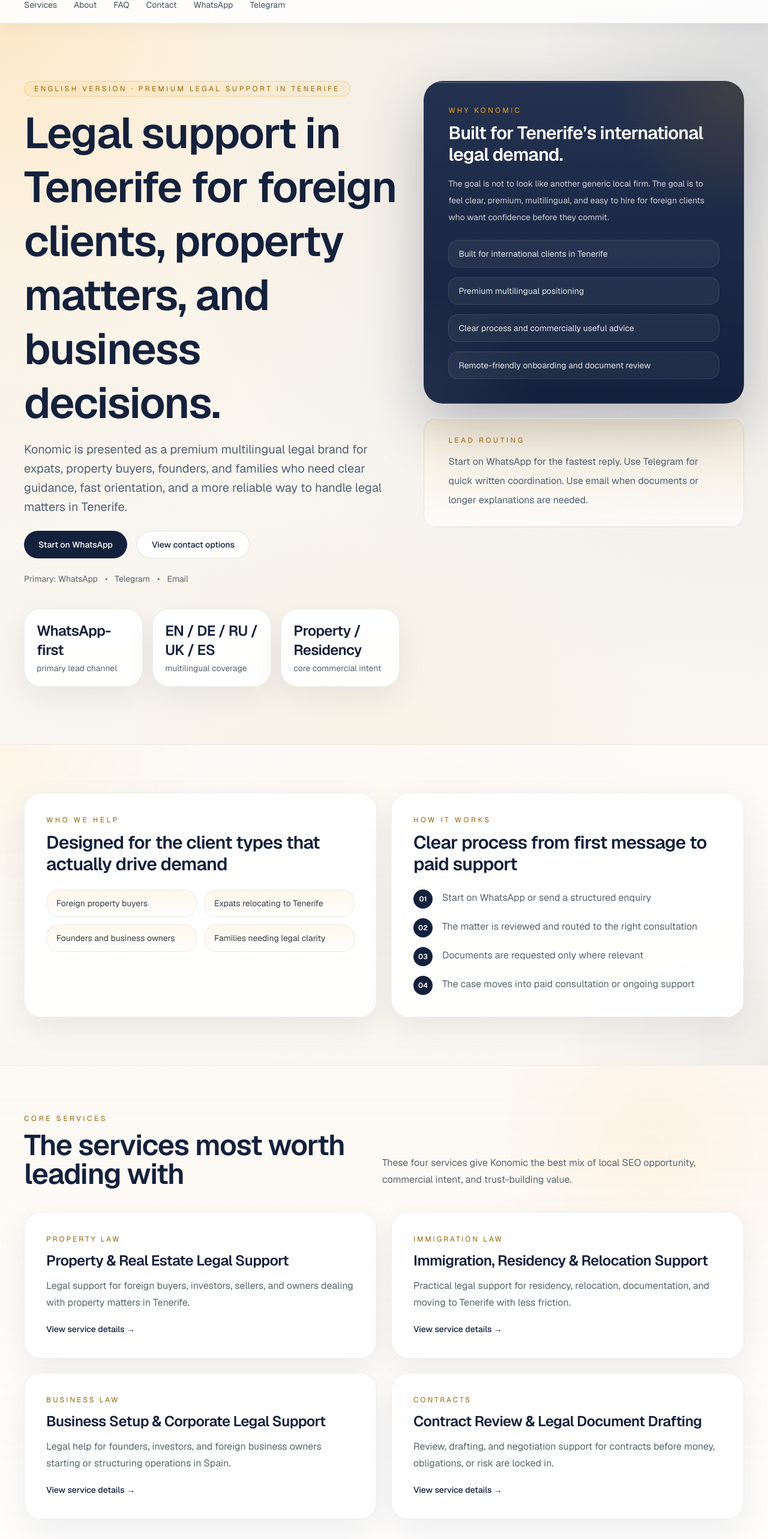
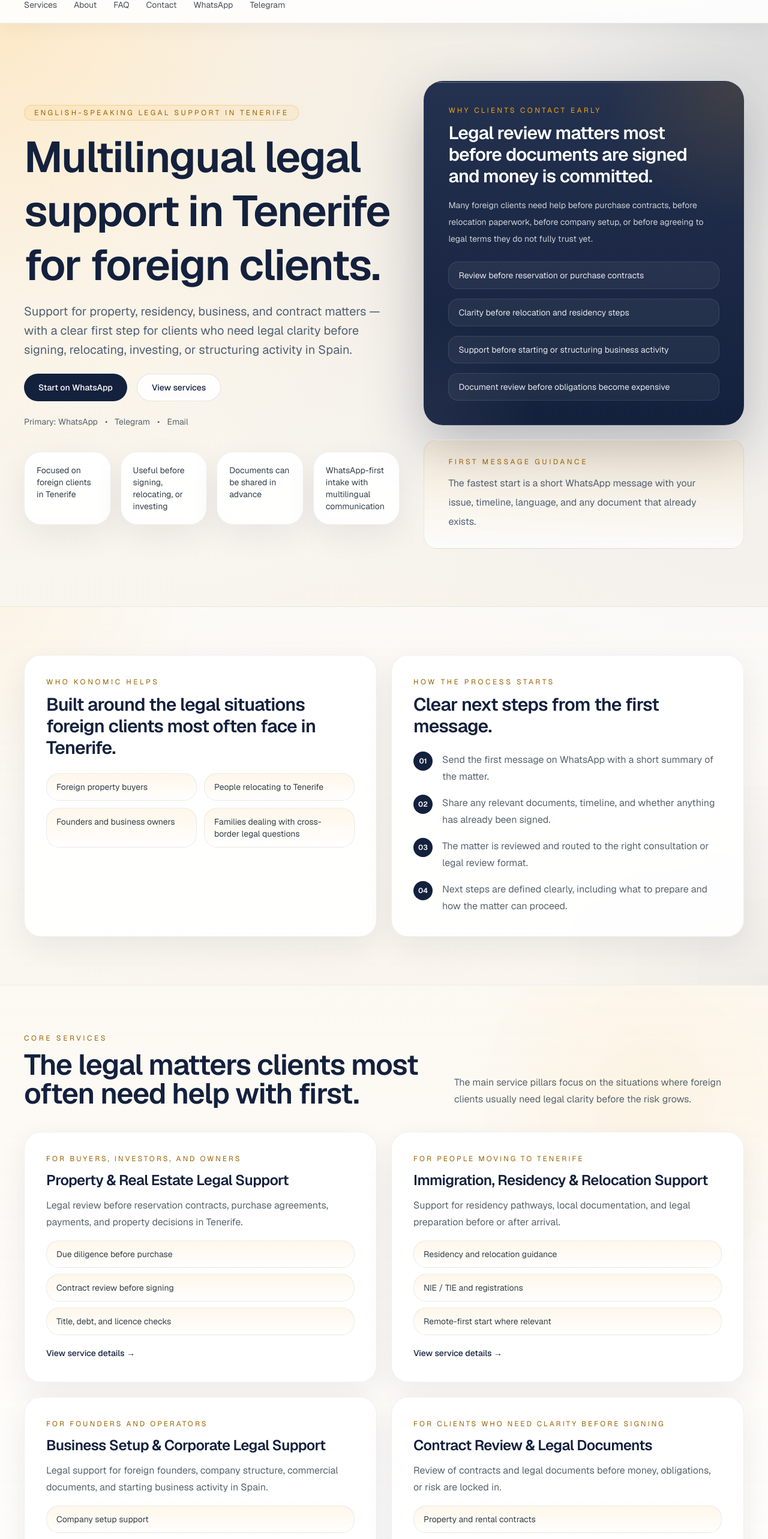
Before and after one commit to heaodoff/konomic, a Next.js app in the folder konomic-site/: page /en in a window 1280 px wide. Shown: the part 74-2640 px from the top of the page at 60% size. Built offline with nearby package versions, Linux system fonts and the light colour scheme.

Commit message:
Rewrite English homepage around client intent

```diff
--- a/konomic-site/src/app/en/page.tsx
+++ b/konomic-site/src/app/en/page.tsx
@@ -1,89 +1,159 @@
 import type { Metadata } from 'next';
 import Link from 'next/link';
-import { coreServices, faqs, trustPoints } from '@/content/site';
+import { faqs } from '@/content/site';
 
 export const metadata: Metadata = {
   title: 'English-Speaking Legal Services in Tenerife',
   description:
-    'Premium multilingual legal support in Tenerife for foreign clients, with services for property, residency, business, and contracts.',
+    'Multilingual legal support in Tenerife for foreign clients dealing with property, residency, business, and contract matters.',
   alternates: {
     canonical: '/en',
   },
   openGraph: {
     title: 'English-Speaking Legal Services in Tenerife',
     description:
-      'Premium multilingual legal support in Tenerife for foreign clients, with services for property, residency, business, and contracts.',
+      'Multilingual legal support in Tenerife for foreign clients dealing with property, residency, business, and contract matters.',
     url: '/en',
   },
 };
 
 const whatsappUrl = 'https://wa.me/34643319719';
 const telegramUrl = 'https://t.me/nkitl0';
-const topServices = coreServices.slice(0, 4);
 
-const audiences = [
-  'Foreign property buyers',
-  'Expats relocating to Tenerife',
-  'Founders and business owners',
-  'Families needing legal clarity',
+const serviceHighlights = [
+  {
+    title: 'Property & Real Estate Legal Support',
+    eyebrow: 'For buyers, investors, and owners',
+    text: 'Legal review before reservation contracts, purchase agreements, payments, and property decisions in Tenerife.',
+    bullets: ['Due diligence before purchase', 'Contract review before signing', 'Title, debt, and licence checks'],
+    href: '/en/services#property-real-estate-lawyer-tenerife',
+  },
+  {
+    title: 'Immigration, Residency & Relocation Support',
+    eyebrow: 'For people moving to Tenerife',
+    text: 'Support for residency pathways, local documentation, and legal preparation before or after arrival.',
+    bullets: ['Residency and relocation guidance', 'NIE / TIE and registrations', 'Remote-first start where relevant'],
+    href: '/en/services#residency-immigration-lawyer-tenerife',
+  },
+  {
+    title: 'Business Setup & Corporate Legal Support',
+    eyebrow: 'For founders and operators',
+    text: 'Legal support for foreign founders, company structure, commercial documents, and starting business activity in Spain.',
+    bullets: ['Company setup support', 'Shareholder and partner arrangements', 'Commercial contracts and structure'],
+    href: '/en/services#business-corporate-lawyer-tenerife',
+  },
+  {
+    title: 'Contract Review & Legal Documents',
+    eyebrow: 'For clients who need clarity before signing',
+    text: 'Review of contracts and legal documents before money, obligations, or risk are locked in.',
+    bullets: ['Property and rental contracts', 'Commercial and service agreements', 'Bilingual document review'],
+    href: '/en/services#contract-review-document-drafting',
+  },
+];
+
+const clientSituations = [
+  'Buying property in Tenerife and wanting legal review before paying a deposit',
+  'Relocating to Spain and needing clarity on residency or documentation',
+  'Setting up a business structure as a foreign founder or operator',
+  'Reviewing a contract before signing or transferring money',
+  'Sending documents from abroad before arriving in Tenerife',
+  'Trying to understand the right legal next step instead of guessing',
 ];
 
 const processSteps = [
-  'Start on WhatsApp or send a structured enquiry',
-  'The matter is reviewed and routed to the right consultation',
-  'Documents are requested only where relevant',
-  'The case moves into paid consultation or ongoing support',
+  'Send the first message on WhatsApp with a short summary of the matter.',
+  'Share any relevant documents, timeline, and whether anything has already been signed.',
+  'The matter is reviewed and routed to the right consultation or legal review format.',
+  'Next steps are defined clearly, including what to prepare and how the matter can proceed.',
+];
+
+const trustPoints = [
+  'Focused on foreign clients in Tenerife',
+  'Useful before signing, relocating, or investing',
+  'Documents can be shared in advance',
+  'WhatsApp-first intake with multilingual communication',
+];
+
+const marketPoints = [
+  'A clearer first step than the typical generic law-firm website',
+  'Structured around property, relocation, business, and contracts',
+  'Designed for foreign clients who often start the process remotely',
+  'Built to feel practical, modern, and easy to trust',
 ];
 
 export default function EnHomePage() {
   return (
     <main>
       <section className="relative mx-auto grid max-w-7xl gap-8 px-5 py-10 lg:grid-cols-[1.08fr_0.92fr] lg:gap-10 lg:px-10 lg:py-24">
-        <div className="absolute inset-x-0 top-0 -z-10 h-[28rem] bg-[radial-gradient(circle_at_top_left,rgba(252,163,17,0.10),transparent_34%),radial-gradient(circle_at_top_right,rgba(20,33,61,0.07),transparent_28%)]" aria-hidden="true" />
+        <div
+          className="absolute inset-x-0 top-0 -z-10 h-[28rem] bg-[radial-gradient(circle_at_top_left,rgba(252,163,17,0.10),transparent_34%),radial-gradient(circle_at_top_right,rgba(20,33,61,0.07),transparent_28%)]"
+          aria-hidden="true"
+        />
         <div className="flex flex-col justify-center">
           <div className="ui-accent-chip mb-4 inline-flex w-fit rounded-full px-4 py-1 text-xs uppercase tracking-[0.28em]">
-            English version · premium legal support in Tenerife
+            English-speaking legal support in Tenerife
           </div>
           <h1 className="max-w-4xl text-3xl leading-tight font-semibold tracking-tight sm:text-4xl md:text-7xl">
-            Legal support in Tenerife for foreign clients, property matters, and business decisions.
+            Multilingual legal support in Tenerife for foreign clients.
           </h1>
           <p className="mt-4 max-w-2xl text-base leading-7 text-[#516074] sm:text-lg md:text-xl md:leading-8">
-            Konomic is presented as a premium multilingual legal brand for expats, property buyers, founders,
-            and families who need clear guidance, fast orientation, and a more reliable way to handle legal matters in Tenerife.
+            Support for property, residency, business, and contract matters — with a clear first step for clients who need legal clarity before signing, relocating, investing, or structuring activity in Spain.
           </p>
           <div className="mt-6 flex flex-col gap-3 sm:flex-row sm:flex-wrap sm:gap-4">
-            <a href={whatsappUrl} target="_blank" rel="noopener noreferrer" className="ui-button ui-button-primary inline-flex items-center justify-center rounded-full bg-[#14213d] px-5 py-3 text-sm font-medium text-white hover:bg-[#0d1528] sm:px-6">
+            <a
+              href={whatsappUrl}
+              target="_blank"
+              rel="noopener noreferrer"
+              className="ui-button ui-button-primary inline-flex items-center justify-center rounded-full bg-[#14213d] px-5 py-3 text-sm font-medium text-white hover:bg-[#0d1528] sm:px-6"
+            >
               Start on WhatsApp
             </a>
-            <Link href="/en/contact" className="ui-button ui-button-secondary inline-flex items-center justify-center rounded-full border border-[#14213d]/12 bg-white/88 px-5 py-3 text-sm font-medium text-[#14213d] hover:border-[#fca311]/45 sm:px-6">
-              View contact options
+            <Link
+              href="/en/services"
+              className="ui-button ui-button-secondary inline-flex items-center justify-center rounded-full border border-[#14213d]/12 bg-white/88 px-5 py-3 text-sm font-medium text-[#14213d] hover:border-[#fca311]/45 sm:px-6"
+            >
+              View services
             </Link>
           </div>
           <div className="mt-5 flex flex-wrap gap-3 text-sm text-[#58636d] sm:mt-6">
             <span>Primary: WhatsApp</span>
             <span>•</span>
-            <a href={telegramUrl} target="_blank" rel="noopener noreferrer" className="ui-link-soft">Telegram</a>
+            <a href={telegramUrl} target="_blank" rel="noopener noreferrer" className="ui-link-soft">
+              Telegram
+            </a>
             <span>•</span>
-            <a href="mailto:nikita.lukashok@gmail.com" className="ui-link-soft">Email</a>
+            <a href="mailto:nikita.lukashok@gmail.com" className="ui-link-soft">
+              Email
+            </a>
           </div>
-          <div className="mt-8 grid gap-3 sm:mt-10 sm:grid-cols-3 sm:gap-4">
-            <Stat value="WhatsApp-first" label="primary lead channel" />
-            <Stat value="EN / DE / RU / UK / ES" label="multilingual coverage" />
-            <Stat value="Property / Residency" label="core commercial intent" />
+          <div className="mt-8 grid gap-3 sm:mt-10 sm:grid-cols-2 lg:grid-cols-4 sm:gap-4">
+            {trustPoints.map((item) => (
+              <div key={item} className="ui-card px-5 py-5 text-sm text-[#33404a]">
+                {item}
+              </div>
+            ))}
           </div>
         </div>
 
         <div className="space-y-4 sm:space-y-6">
           <div className="ui-card-dark p-6 text-white sm:p-8 md:p-10">
             <div className="relative z-10">
-              <div className="text-[11px] uppercase tracking-[0.24em] text-[#fca311] sm:text-xs sm:tracking-[0.28em]">Why Konomic</div>
-              <h2 className="mt-3 text-2xl font-semibold tracking-tight sm:text-3xl">Built for Tenerife’s international legal demand.</h2>
+              <div className="text-[11px] uppercase tracking-[0.24em] text-[#fca311] sm:text-xs sm:tracking-[0.28em]">
+                Why clients contact early
+              </div>
+              <h2 className="mt-3 text-2xl font-semibold tracking-tight sm:text-3xl">
+                Legal review matters most before documents are signed and money is committed.
+              </h2>
               <p className="mt-3 text-sm leading-6 text-white/78 sm:mt-4 sm:leading-7">
-                The goal is not to look like another generic local firm. The goal is to feel clear, premium,
-                multilingual, and easy to hire for foreign clients who want confidence before they commit.
+                Many foreign clients need help before purchase contracts, before relocation paperwork, before company setup, or before agreeing to legal terms they do not fully trust yet.
               </p>
               <div className="mt-5 space-y-3 sm:mt-6 sm:space-y-4">
-                {trustPoints.map((item) => (
+                {[
+                  'Review before reservation or purchase contracts',
+                  'Clarity before relocation and residency steps',
+                  'Support before starting or structuring business activity',
+                  'Document review before obligations become expensive',
+                ].map((item) => (
                   <div key={item} className="rounded-2xl border border-white/10 bg-white/5 px-4 py-3 text-sm text-white/88">
                     {item}
                   </div>
@@ -92,9 +162,11 @@
             </div>
           </div>
           <div className="ui-card-soft rounded-[1.5rem] px-6 py-6 sm:rounded-[2rem] sm:px-8 sm:py-7 md:px-10">
-            <div className="text-[11px] uppercase tracking-[0.24em] text-[#9a6200] sm:text-xs sm:tracking-[0.3em]">Lead routing</div>
+            <div className="text-[11px] uppercase tracking-[0.24em] text-[#9a6200] sm:text-xs sm:tracking-[0.3em]">
+              First message guidance
+            </div>
             <p className="mt-3 text-sm leading-7 text-[#516074] sm:text-base sm:leading-8">
-              Start on WhatsApp for the fastest reply. Use Telegram for quick written coordination. Use email when documents or longer explanations are needed.
+              The fastest start is a short WhatsApp message with your issue, timeline, language, and any document that already exists.
             </p>
           </div>
         </div>
@@ -103,21 +175,34 @@
       <section className="ui-section ui-section-tint">
         <div className="grid gap-4 md:gap-6 lg:grid-cols-2">
           <div className="ui-card p-6 sm:p-7 md:p-9">
-            <div className="text-xs uppercase tracking-[0.3em] text-[#9a6200]">Who we help</div>
-            <h2 className="mt-3 text-2xl font-semibold tracking-tight sm:text-3xl">Designed for the client types that actually drive demand</h2>
+            <div className="text-xs uppercase tracking-[0.3em] text-[#9a6200]">Who Konomic helps</div>
+            <h2 className="mt-3 text-2xl font-semibold tracking-tight sm:text-3xl">
+              Built around the legal situations foreign clients most often face in Tenerife.
+            </h2>
             <div className="mt-5 grid gap-2.5 sm:mt-6 sm:grid-cols-2 sm:gap-3">
-              {audiences.map((item) => (
-                <div key={item} className="ui-card-soft px-4 py-3 text-sm text-[#33404a]">{item}</div>
+              {[
+                'Foreign property buyers',
+                'People relocating to Tenerife',
+                'Founders and business owners',
+                'Families dealing with cross-border legal questions',
+              ].map((item) => (
+                <div key={item} className="ui-card-soft px-4 py-3 text-sm text-[#33404a]">
+                  {item}
+                </div>
               ))}
             </div>
           </div>
           <div className="ui-card p-6 sm:p-7 md:p-9">
-            <div className="text-xs uppercase tracking-[0.3em] text-[#9a6200]">How it works</div>
-            <h2 className="mt-3 text-2xl font-semibold tracking-tight sm:text-3xl">Clear process from first message to paid support</h2>
+            <div className="text-xs uppercase tracking-[0.3em] text-[#9a6200]">How the process starts</div>
+            <h2 className="mt-3 text-2xl font-semibold tracking-tight sm:text-3xl">
+              Clear next steps from the first message.
+            </h2>
             <ol className="mt-5 space-y-3 text-sm leading-7 text-[#59646e] md:mt-6 md:space-y-4 md:text-base">
               {processSteps.map((step, index) => (
                 <li key={step} className="flex gap-4">
-                  <span className="inline-flex h-8 w-8 shrink-0 items-center justify-center rounded-full bg-[#14213d] text-xs font-semibold text-white">0{index + 1}</span>
+                  <span className="inline-flex h-8 w-8 shrink-0 items-center justify-center rounded-full bg-[#14213d] text-xs font-semibold text-white">
+                    0{index + 1}
+                  </span>
                   <span>{step}</span>
                 </li>
               ))}
@@ -130,19 +215,28 @@
         <div className="flex flex-col gap-3 md:gap-4 md:flex-row md:items-end md:justify-between">
           <div>
             <div className="text-xs uppercase tracking-[0.3em] text-[#9a6200]">Core services</div>
-            <h2 className="mt-3 text-2xl font-semibold tracking-tight sm:text-3xl md:text-5xl">The services most worth leading with</h2>
+            <h2 className="mt-3 text-2xl font-semibold tracking-tight sm:text-3xl md:text-5xl">
+              The legal matters clients most often need help with first.
+            </h2>
           </div>
           <p className="max-w-2xl text-sm leading-7 text-[#59646e] md:text-base">
-            These four services give Konomic the best mix of local SEO opportunity, commercial intent, and trust-building value.
+            The main service pillars focus on the situations where foreign clients usually need legal clarity before the risk grows.
           </p>
         </div>
         <div className="mt-8 grid gap-4 md:mt-10 md:gap-6 md:grid-cols-2">
-          {topServices.map((service) => (
-            <article key={service.slug} className="ui-card p-6 sm:p-7 md:p-9">
+          {serviceHighlights.map((service) => (
+            <article key={service.title} className="ui-card p-6 sm:p-7 md:p-9">
               <div className="text-xs uppercase tracking-[0.25em] text-[#9a6200]">{service.eyebrow}</div>
               <h3 className="mt-3 text-2xl font-semibold tracking-tight">{service.title}</h3>
-              <p className="mt-3 text-sm leading-7 text-[#59646e] md:text-base">{service.summary}</p>
-              <Link href={`/en/services#${service.slug}`} className="ui-link-soft mt-5 inline-flex text-sm font-medium text-[#14213d]">
+              <p className="mt-3 text-sm leading-7 text-[#59646e] md:text-base">{service.text}</p>
+              <div className="mt-4 grid gap-2.5">
+                {service.bullets.map((bullet) => (
+                  <div key={bullet} className="ui-card-soft px-4 py-3 text-sm text-[#33404a]">
+                    {bullet}
+                  </div>
+                ))}
+              </div>
+              <Link href={service.href} className="ui-link-soft mt-5 inline-flex text-sm font-medium text-[#14213d]">
                 View service details →
               </Link>
             </article>
@@ -151,21 +245,19 @@
       </section>
 
       <section className="relative overflow-hidden border-t border-[#14213d]/8 bg-[#14213d] py-18 text-white">
-        <div className="absolute inset-0 bg-[radial-gradient(circle_at_top_right,rgba(252,163,17,0.16),transparent_28%),radial-gradient(circle_at_bottom_left,rgba(255,255,255,0.05),transparent_24%)]" aria-hidden="true" />
+        <div
+          className="absolute inset-0 bg-[radial-gradient(circle_at_top_right,rgba(252,163,17,0.16),transparent_28%),radial-gradient(circle_at_bottom_left,rgba(255,255,255,0.05),transparent_24%)]"
+          aria-hidden="true"
+        />
         <div className="relative mx-auto grid max-w-7xl gap-10 px-6 lg:grid-cols-2 lg:px-10">
           <div>
-            <div className="text-xs uppercase tracking-[0.3em] text-[#fca311]">Market angle</div>
+            <div className="text-xs uppercase tracking-[0.3em] text-[#fca311]">Typical situations</div>
             <h2 className="mt-3 text-3xl font-semibold tracking-tight md:text-5xl">
-              Most competitors are broad, dated, or vague. Konomic should feel sharper and easier to trust.
+              The site should feel useful before a legal problem becomes more expensive.
             </h2>
           </div>
           <div className="grid gap-4 sm:grid-cols-2">
-            {[
-              'Separate language folders for SEO',
-              'Service-led architecture instead of generic brochure copy',
-              'WhatsApp-first intake for faster conversion',
-              'Sharper design that feels private, premium, and trustworthy',
-            ].map((item) => (
+            {clientSituations.map((item) => (
               <div key={item} className="rounded-[1.5rem] border border-white/10 bg-white/5 p-5 text-sm leading-7 text-white/88">
                 {item}
               </div>
@@ -177,7 +269,9 @@
       <section className="ui-section ui-section-cool">
         <div className="max-w-3xl">
           <div className="text-xs uppercase tracking-[0.3em] text-[#9a6200]">FAQ</div>
-          <h2 className="mt-3 text-2xl font-semibold tracking-tight sm:text-3xl md:text-5xl">Questions the site should answer before a client hesitates</h2>
+          <h2 className="mt-3 text-2xl font-semibold tracking-tight sm:text-3xl md:text-5xl">
+            Questions clients often ask before reaching out.
+          </h2>
         </div>
         <div className="mt-8 grid gap-4 md:mt-10 md:gap-5">
           {faqs.map((item) => (
@@ -191,12 +285,3 @@
     </main>
   );
 }
-
-function Stat({ value, label }: { value: string; label: string }) {
-  return (
-    <div className="ui-card px-5 py-5 transition-transform duration-200 ease-out hover:-translate-y-0.5 hover:shadow-[0_14px_30px_rgba(20,33,61,0.10)]">
-      <div className="text-2xl font-semibold tracking-tight text-[#14213d]">{value}</div>
-      <div className="mt-1 text-sm text-[#59646e]">{label}</div>
-    </div>
-  );
-}
```
